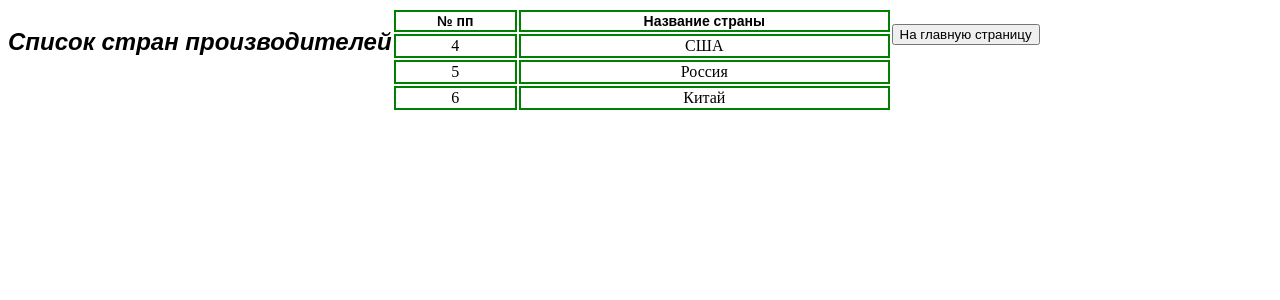
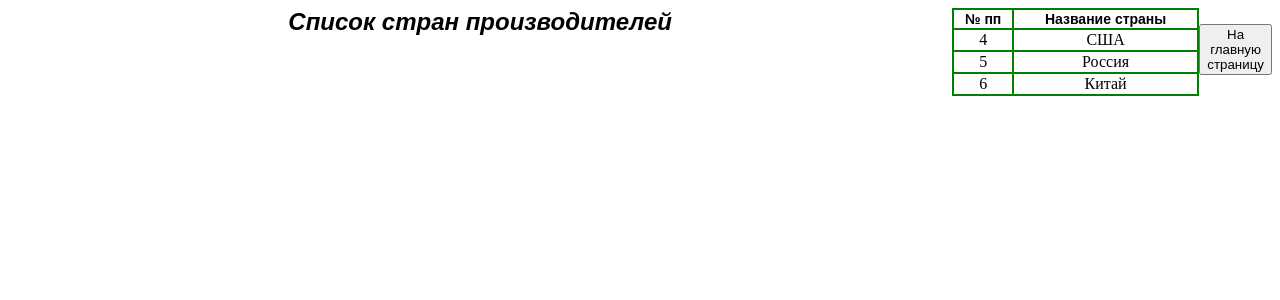
Before and after one commit to Vappiter/site_vappiter, a Django app: page /country in a window 1280 px wide. Shown: the top 300 px of the page. Run offline with Django 4.2, Linux system fonts and the light colour scheme; data comes from the database, SQL or seed files in the repository.

Commit message:
001-2023-05-30

```diff
--- a/vappiter/static/css/country.css
+++ b/vappiter/static/css/country.css
@@ -1,14 +1,18 @@
-.h2{
+h2{
+  display: inline;
   font-family: Arial, Arial, Helvetica, sans-serif;
   font-size: 24px;
   font-weight: bold;
   font-style: italic;
   text-align: center;
+  margin: 0;
+  width: 1920px;
 }
 
 table{
   width: 500px;
   text-align: center;
+  border-collapse: collapse;
 
 }
 .table-heading{
```
